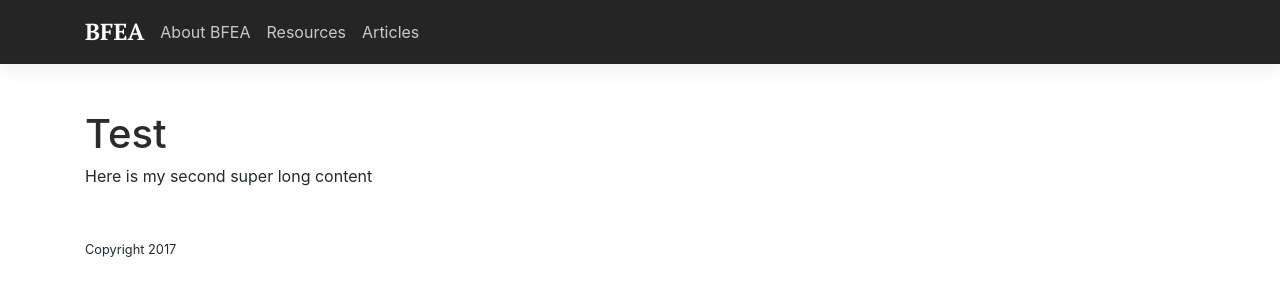
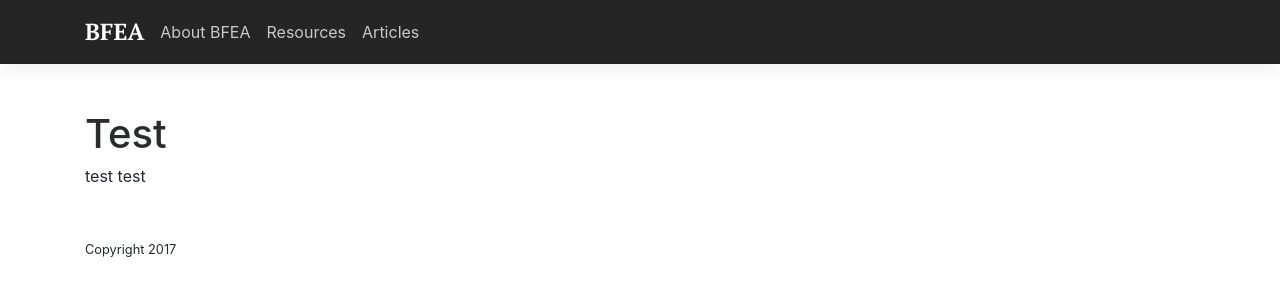
Before and after one commit to krussll/etsysimplicity, a Jekyll site: the page built from test.md, in a window 1280 px wide. Shown: the top 300 px of the page. Built offline with Jekyll 4.4.1, drawn with Linux system fonts in a browser that asks for light colours.

Commit message:
Update test.md

```diff
--- a/test.md
+++ b/test.md
@@ -7,6 +7,6 @@ page: 2
 
 # Test
 
-{% assign resource = site.data.resources[page.resource].pages.[page.page] %}
+{% assign r = site.data.resources[page.resource] %}
 
-{{ resource.content }}
+{{ r.name }}
```
